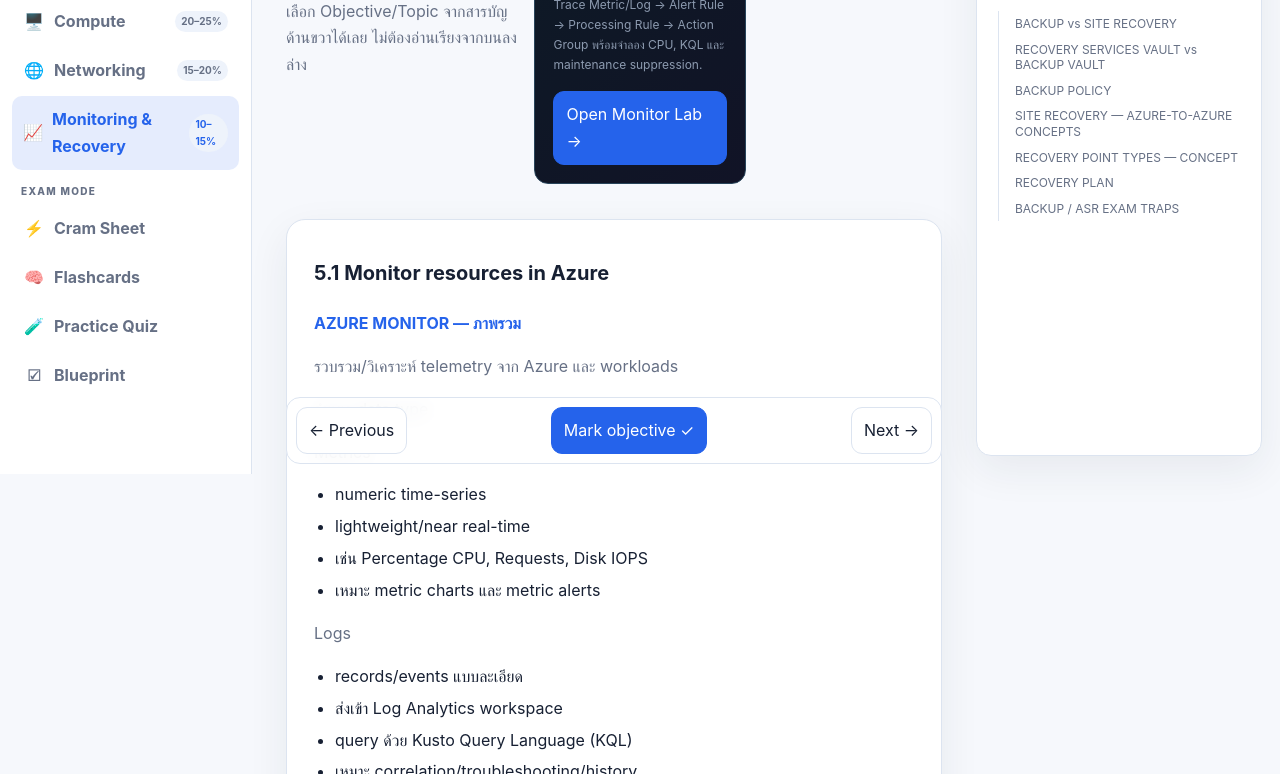
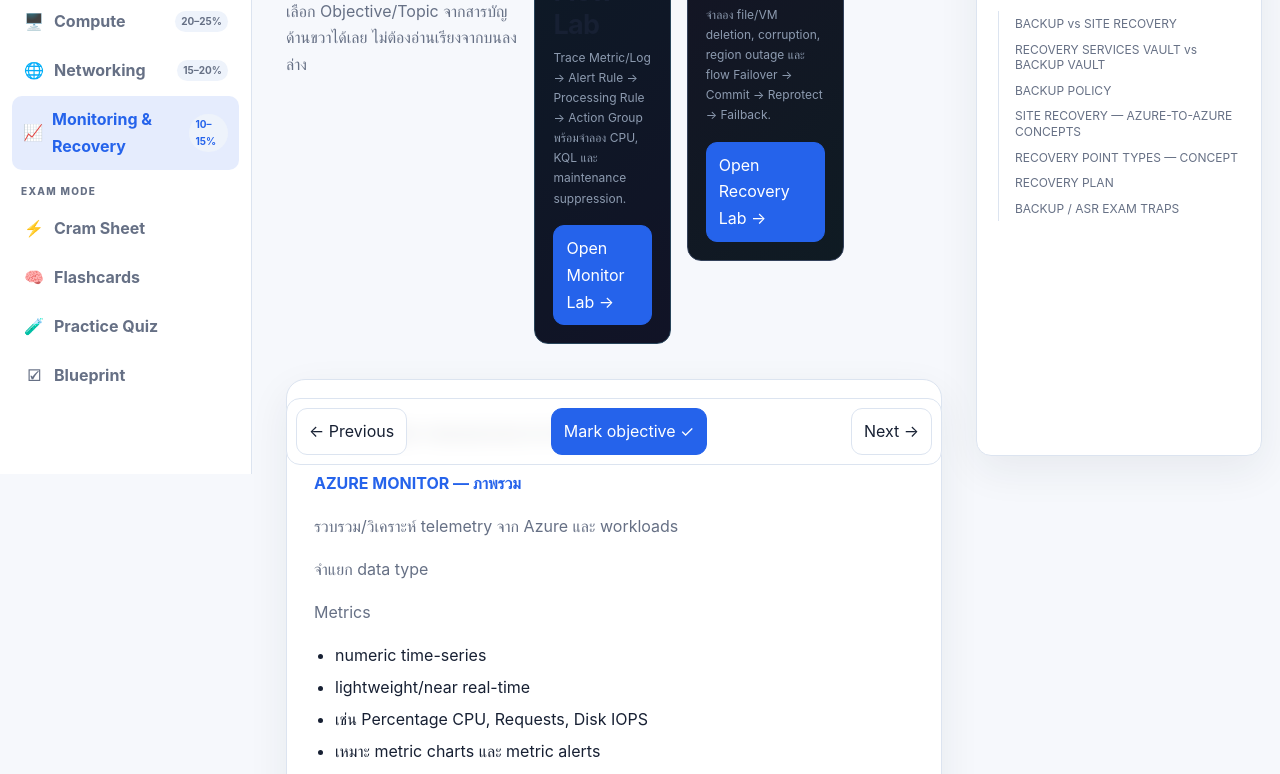
Before and after one commit to somkid-s5/az-104-master-cram-book, a plain HTML site: page monitoring.html in a window 1280 px wide. Shown: the part 326-1100 px from the top of the page. Drawn offline with Linux system fonts and the light colour scheme.

Commit message:
Link recovery visual lab from monitoring page

```diff
--- a/monitoring.html
+++ b/monitoring.html
@@ -1 +1 @@
-<!doctype html><html lang="th"><head><meta charset="utf-8"><meta name="viewport" content="width=device-width,initial-scale=1"><title>Monitoring & Recovery • AZ-104</title><link rel="stylesheet" href="assets/app.css"></head><body data-page="monitoring"><script src="assets/app.js"></script><script src="assets/monitoring-enhance.js"></script></body></html>
+<!doctype html><html lang="th"><head><meta charset="utf-8"><meta name="viewport" content="width=device-width,initial-scale=1"><title>Monitoring & Recovery • AZ-104</title><link rel="stylesheet" href="assets/app.css"></head><body data-page="monitoring"><script src="assets/app.js"></script><script src="assets/monitoring-enhance.js"></script><script src="assets/recovery-enhance.js"></script></body></html>
```
